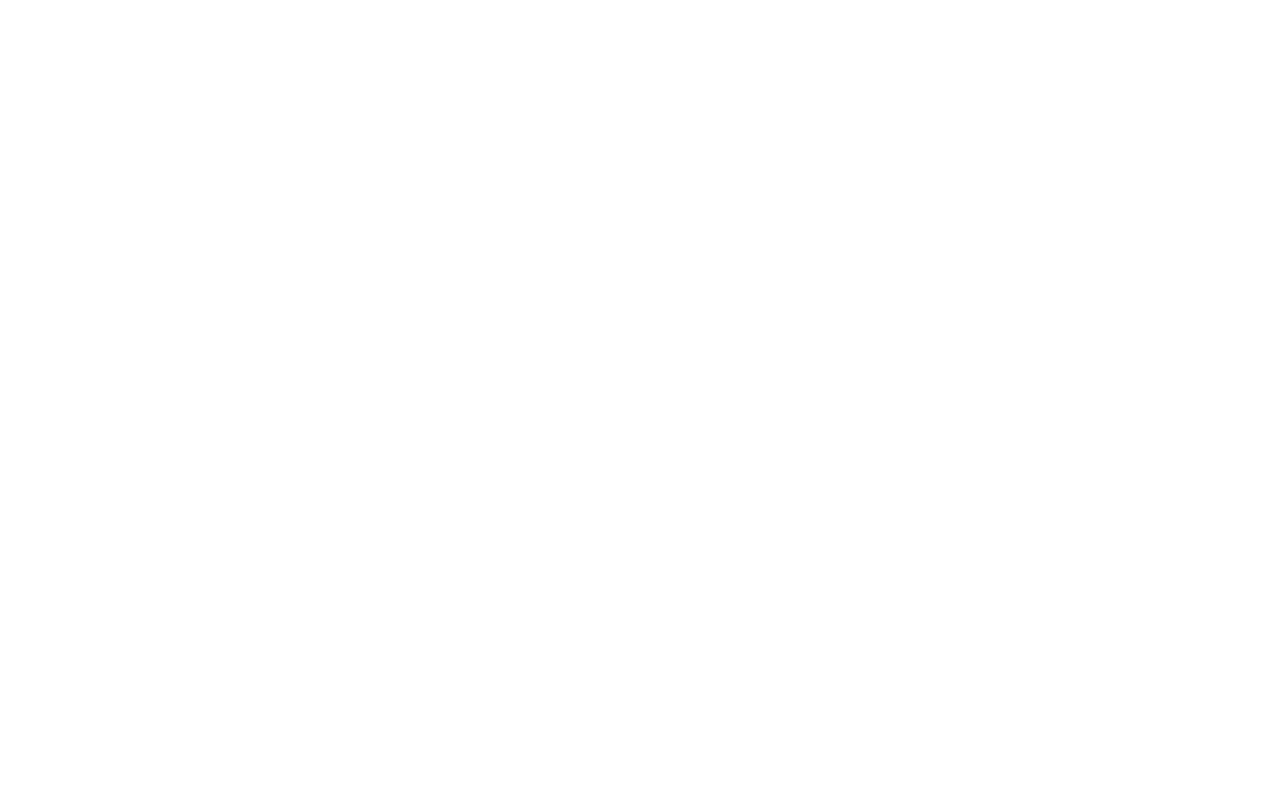
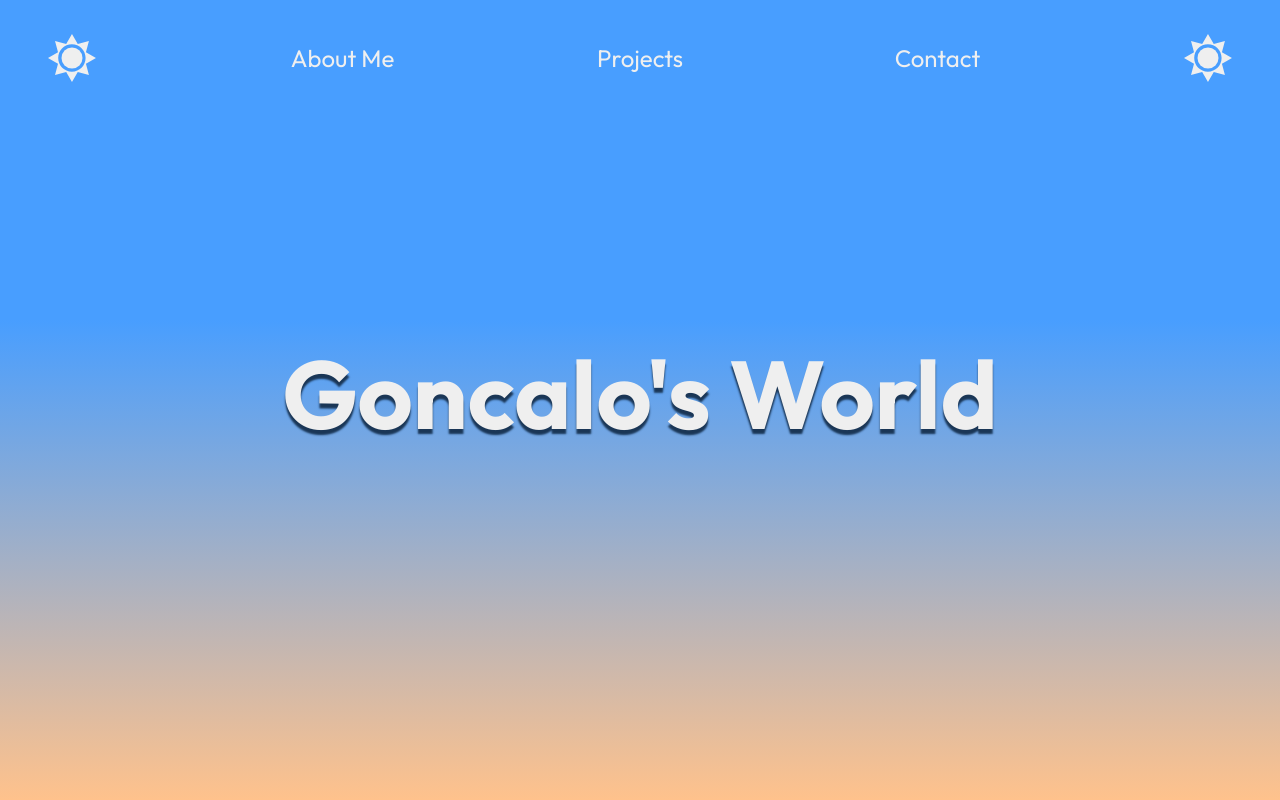
Before and after one commit to goncalosamp27/goncalosamp27, a SvelteKit app: page / in a window 1280 px wide. Built offline with nearby package versions, Linux system fonts and the light colour scheme.

Commit message:
Started hero section - header + title

```diff
--- a/src/app.css
+++ b/src/app.css
@@ -1 +1,20 @@
+:root {
+  font-family: 'Outfit', sans-serif;
+  --white: #EFEFEF;
+
+/* Colors for beach theme */
+  --ocean-blue: #489EFF;
+  --ocean-yellow: #FFC28C;
+  --ocean-hover: #FFDDBF;
+  --ocean-one: #4397F5;
+  --ocean-two: #2F5792;
+  --ocean-three: #1A3656;
+}
+
 @import "tailwindcss";
+
+
+.title {
+  text-shadow:
+    0px 5px 2px var(--ocean-three);
+}
--- a/src/app.html
+++ b/src/app.html
@@ -3,6 +3,9 @@
 	<head>
 		<meta charset="utf-8" />
 		<link rel="icon" href="%sveltekit.assets%/favicon.png" />
+		<link rel="preconnect" href="https://fonts.googleapis.com">
+		<link rel="preconnect" href="https://fonts.gstatic.com" crossorigin>
+		<link href="https://fonts.googleapis.com/css2?family=Outfit:wght@100..900&display=swap" rel="stylesheet">
 		<meta name="viewport" content="width=device-width, initial-scale=1" />
 		%sveltekit.head%
 	</head>
--- /dev/null
+++ b/src/lib/components/HeroSection.svelte
@@ -0,0 +1,69 @@
+<script>
+    import { fly, fade } from 'svelte/transition';
+    import { onMount } from 'svelte';
+
+    let show = false;
+    onMount(() => {
+        show = true;
+    });
+
+</script>
+
+<section
+  class="min-h-screen flex flex-col"
+  style="background: linear-gradient(var(--ocean-blue) 0%, var(--ocean-blue) 40%, var(--ocean-yellow) 100%);
+        color: var(--white)"
+>
+
+{#if show}
+<header class="w-full px-12 py-8 relative flex items-center justify-between">
+    <div class="w-12 h-12 text-[var(--white)] hover:text-[var(--ocean-yellow)] transition-colors duration-300 cursor-pointer">
+        <svg viewBox="0 0 64 64" fill="none" xmlns="http://www.w3.org/2000/svg" class="w-full h-full">
+            <path fill="currentColor" fill-rule="evenodd" clip-rule="evenodd" d="M31.9646 0L39.674 13.353L54.5671 9.36241L50.5765 24.2554L63.9292 31.9645L50.5765 39.6737L54.5672 54.5671L39.6739 50.5764L31.9647 63.9292L24.2554 50.5763L9.36203 54.567L13.3527 39.6737L0 31.9646L13.3529 24.2553L9.36229 9.36217L24.2554 13.3528L31.9646 0ZM31.8661 50.3147C41.946 50.3147 50.1174 42.1433 50.1174 32.0633C50.1174 21.9833 41.946 13.8119 31.8661 13.8119C21.7861 13.8119 13.6147 21.9833 13.6147 32.0633C13.6147 42.1433 21.7861 50.3147 31.8661 50.3147Z"/>
+            <circle cx="32" cy="32" r="14" fill="currentColor"/>
+        </svg>
+    </div>
+
+    <nav class="flex justify-center space-x-35 text-2xl font-regular">
+        <a href="#about"
+            class="min-w-[10ch] text-center rounded-full px-4 py-2
+                    border-2 border-transparent
+                    transition-all duration-500
+                    hover:border-[var(--ocean-yellow)]
+                    hover:text-[var(--ocean-hover)]">
+            About Me
+        </a>
+        <a href="#projects"
+            class="min-w-[10ch] text-center rounded-full px-4 py-2
+                    border-2 border-transparent
+                    transition-all duration-500
+                    hover:border-[var(--ocean-yellow)]
+                    hover:text-[var(--ocean-hover)]">
+            Projects
+        </a>
+        <a href="#contact"
+            class="min-w-[10ch] text-center rounded-full px-4 py-2
+                    border-2 border-transparent
+                    transition-all duration-500
+                    hover:border-[var(--ocean-yellow)]
+                    hover:text-[var(--ocean-hover)]">
+            Contact
+        </a>
+    </nav>
+
+    <div class="w-12 h-12 text-[var(--white)] hover:text-[var(--ocean-yellow)] transition-colors duration-300 cursor-pointer">
+        <svg viewBox="0 0 64 64" fill="none" xmlns="http://www.w3.org/2000/svg" class="w-full h-full">
+            <path fill="currentColor" fill-rule="evenodd" clip-rule="evenodd" d="M31.9646 0L39.674 13.353L54.5671 9.36241L50.5765 24.2554L63.9292 31.9645L50.5765 39.6737L54.5672 54.5671L39.6739 50.5764L31.9647 63.9292L24.2554 50.5763L9.36203 54.567L13.3527 39.6737L0 31.9646L13.3529 24.2553L9.36229 9.36217L24.2554 13.3528L31.9646 0ZM31.8661 50.3147C41.946 50.3147 50.1174 42.1433 50.1174 32.0633C50.1174 21.9833 41.946 13.8119 31.8661 13.8119C21.7861 13.8119 13.6147 21.9833 13.6147 32.0633C13.6147 42.1433 21.7861 50.3147 31.8661 50.3147Z"/>
+            <circle cx="32" cy="32" r="14" fill="currentColor"/>
+        </svg>
+    </div>
+</header>
+
+<div class="flex-1 flex items-center justify-center ">
+    <h1 class="text-8xl -mt-32 font-bold title" in:fly={{ y: -50, duration: 2500, opacity: 0 }}>
+        Goncalo's World
+    </h1>
+</div>
+{/if}
+
+</section>
--- a/src/routes/+page.svelte
+++ b/src/routes/+page.svelte
@@ -0,0 +1,7 @@
+<script>
+    import HeroSection from '$lib/components/HeroSection.svelte';
+</script>
+
+<main>
+  <HeroSection/>
+</main>
```
